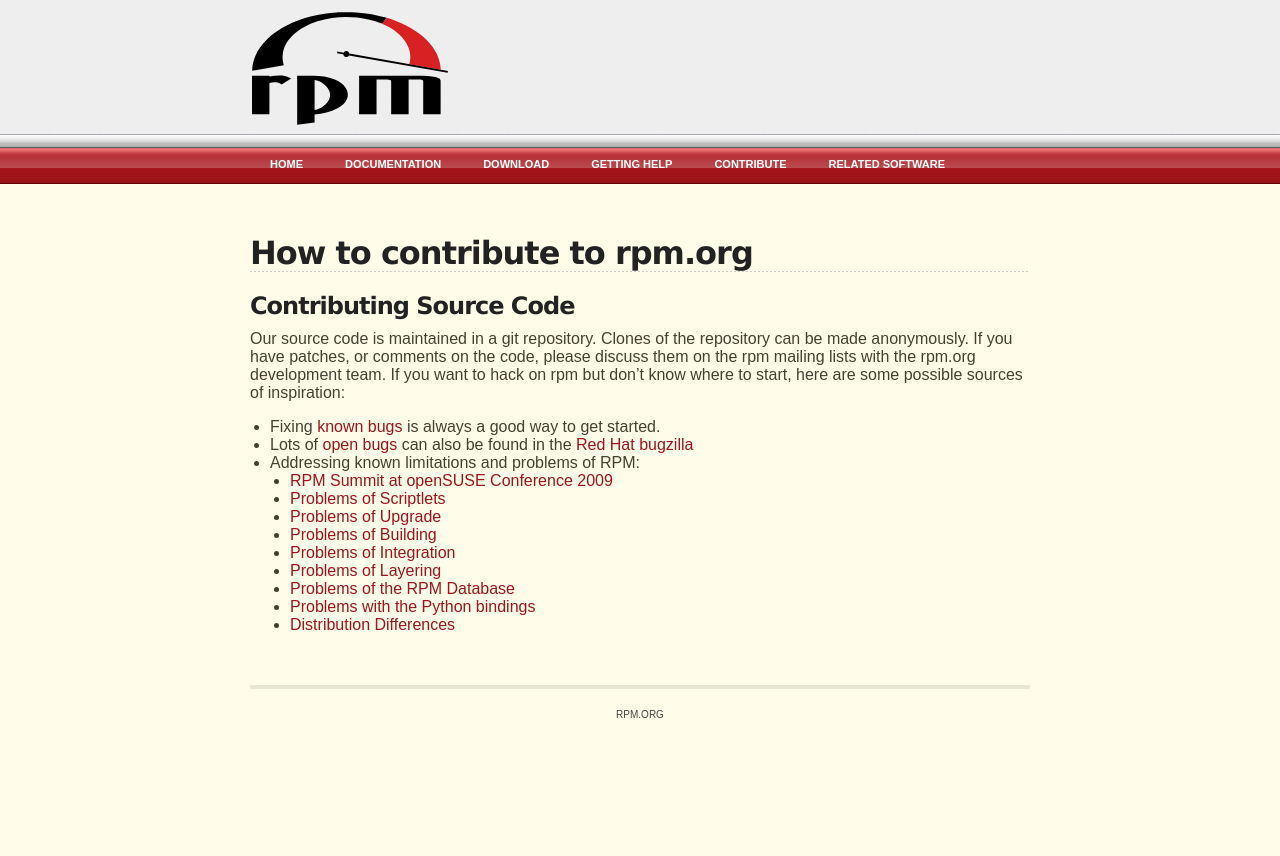
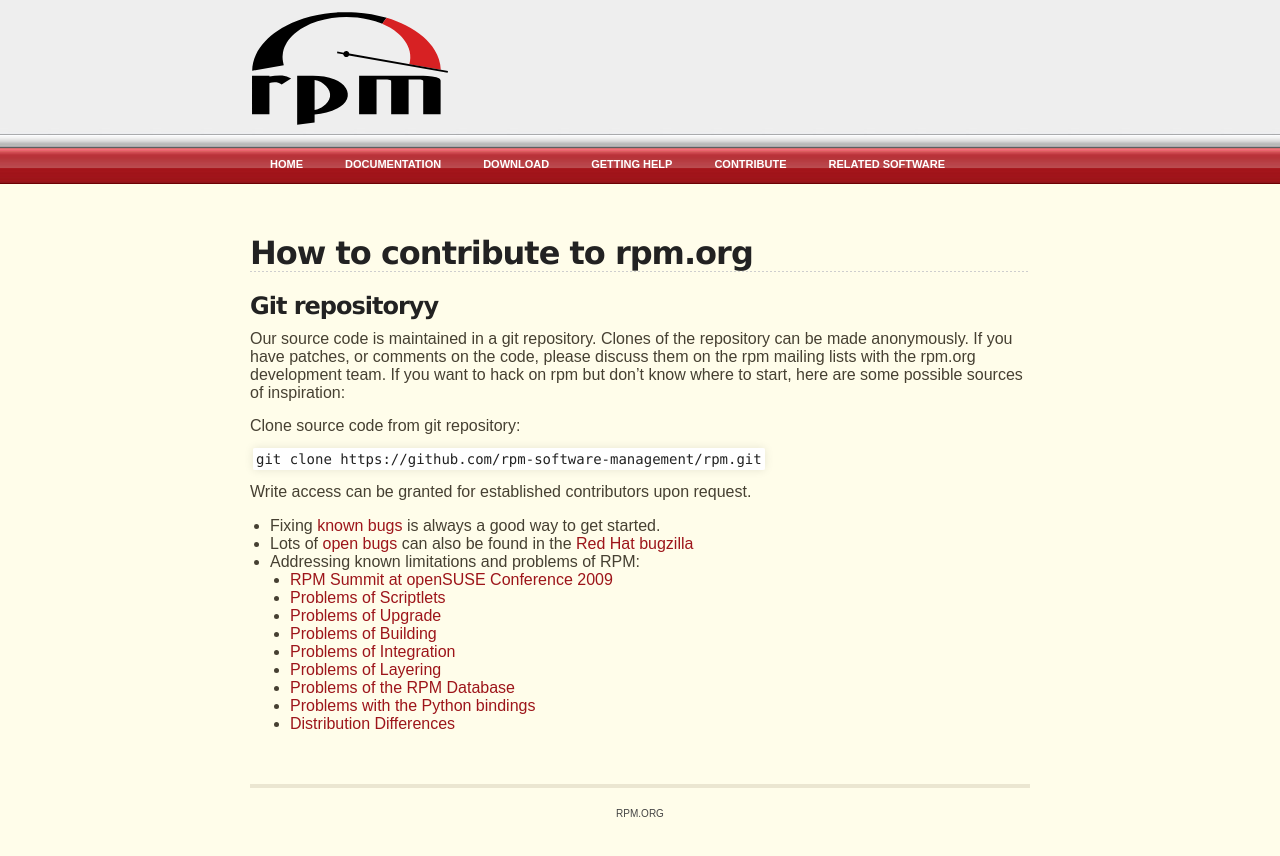
Before and after one commit to rpm-software-management/rpm-web, a Jekyll site: the page built from contribute.md, in a window 1280 px wide. Shown: the top 856 px of the page. Built offline with Jekyll 4.4.1, drawn with Linux system fonts in a browser that asks for light colours.

Commit message:
Move git repo from download to contributing, adjust texts a bit

```diff
--- a/contribute.md
+++ b/contribute.md
@@ -4,9 +4,15 @@ title: Contribute
 ---
 ## How to contribute to rpm.org
 
-### Contributing Source Code
+### Git repositoryy
 
 Our source code is maintained in a git repository. Clones of the repository can be made anonymously. If you have patches, or comments on the code, please discuss them on the rpm mailing lists with the rpm.org development team. If you want to hack on rpm but don't know where to start, here are some possible sources of inspiration:
+
+Clone source code from git repository:
+
+`git clone https://github.com/rpm-software-management/rpm.git`
+
+Write access can be granted for established contributors upon request.
 
 * Fixing [known bugs](http://rpm.org/report/1) is always a good way to get started.
 * Lots of [open bugs](https://bugzilla.redhat.com/buglist.cgi?bug_status=NEW&bug_status=ASSIGNED&component=rpm&query_format=advanced) can also be found in the [Red Hat bugzilla](https://bugzilla.redhat.com/)
```
Also changed, not shown: download.md (+0 -7 lines).
